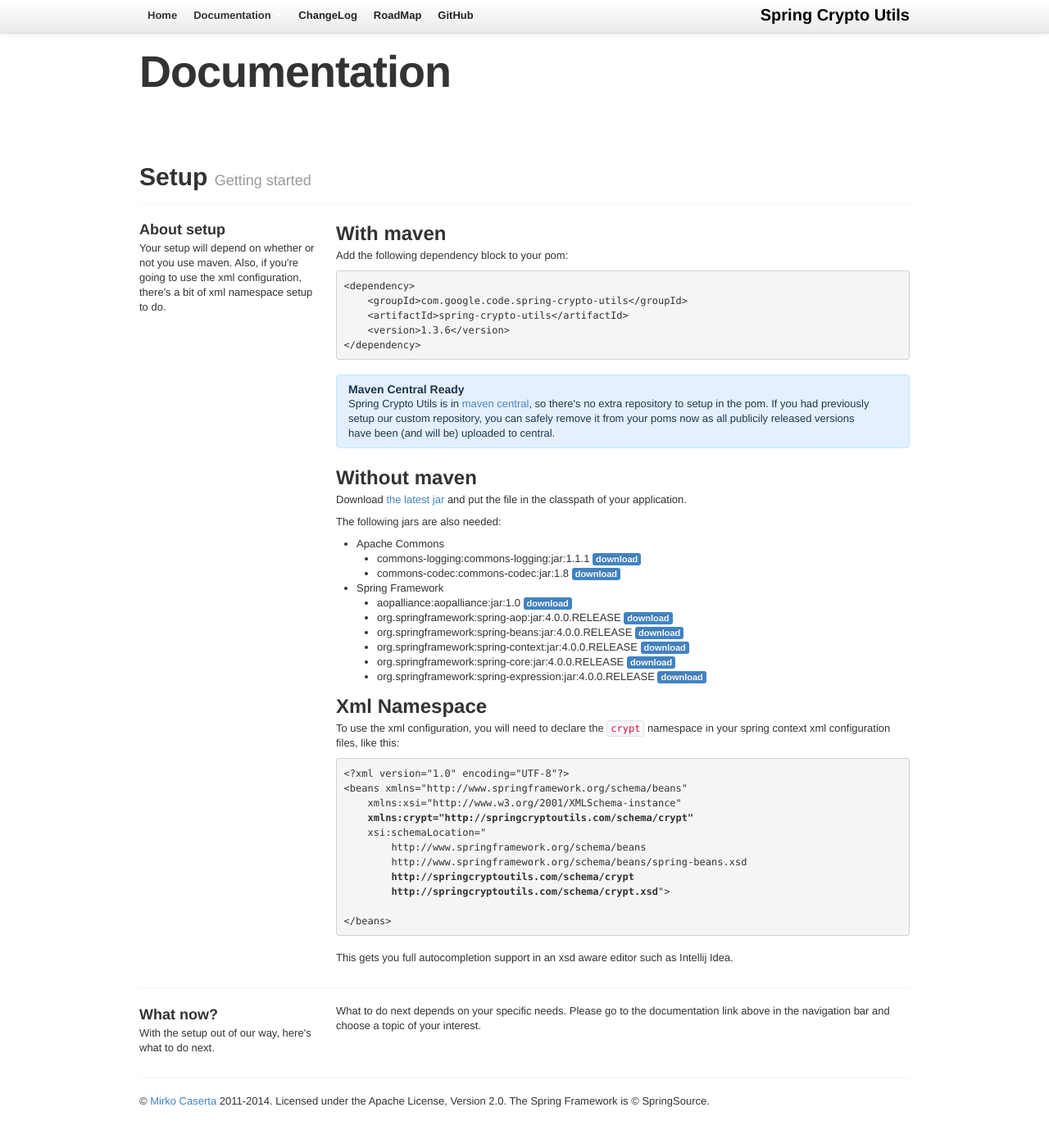
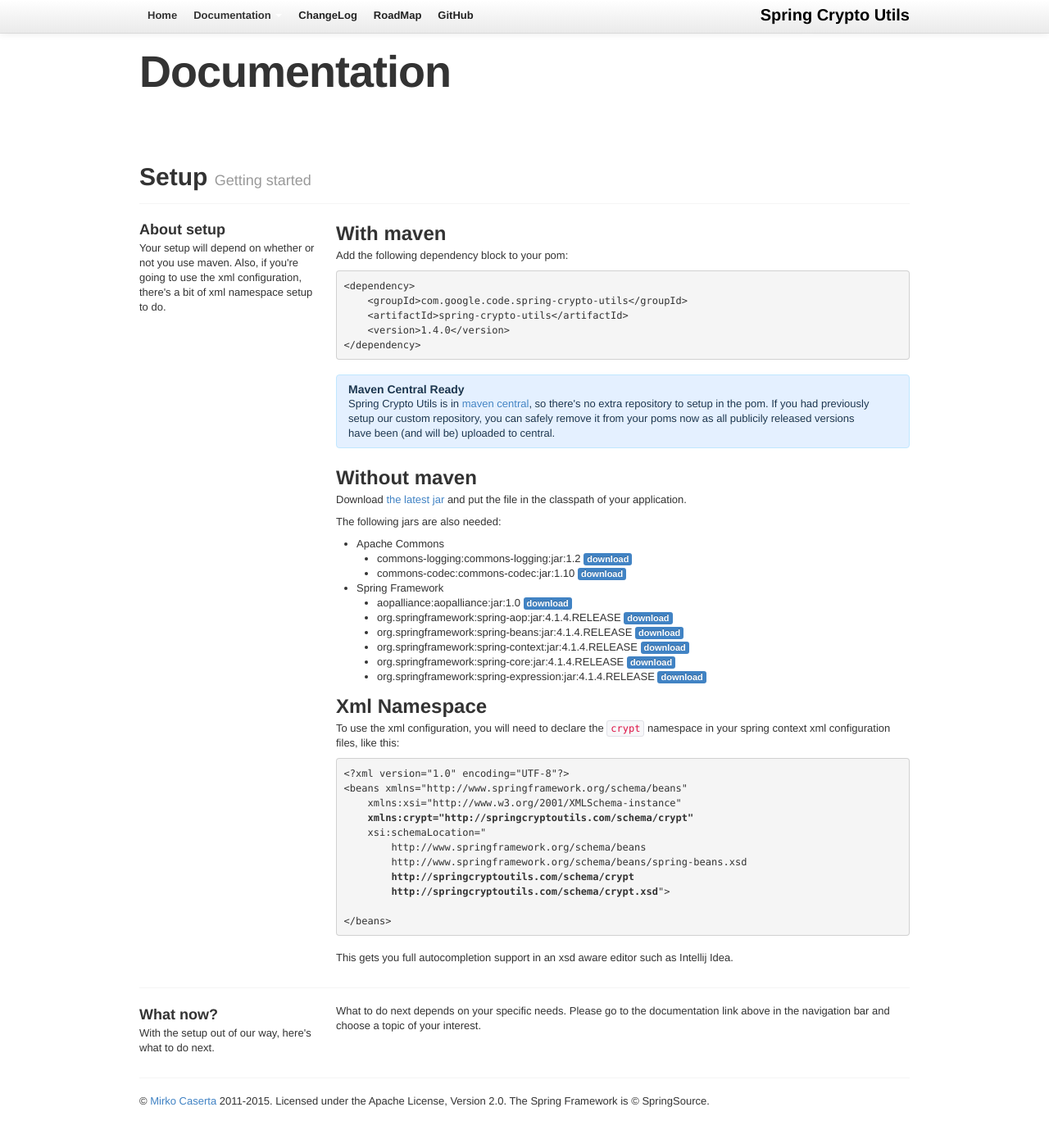
Before and after one commit to mcaserta/spring-crypto-utils, a Jekyll site: the page built from setup.html, in a window 1280 px wide and 1400 px high. Shown: the top 1390 px of the window at 82% size. Built offline with Jekyll 4.4.1, drawn with Linux system fonts in a browser that asks for light colours; Markdown is read by kramdown in place of the engine named in the settings.

```diff
--- a/_includes/footer.html
+++ b/_includes/footer.html
@@ -1,5 +1,5 @@
 <hr>
 
 <footer><p> &copy; <a href="http://mirkocaserta.com/">Mirko Caserta</a>
-2011-2014. Licensed under the Apache License, Version 2.0. The Spring
+2011-2015. Licensed under the Apache License, Version 2.0. The Spring
 Framework is &copy; SpringSource. </p></footer>
--- a/setup.html
+++ b/setup.html
@@ -25,7 +25,7 @@ navbar:
 &lt;dependency&gt;
     &lt;groupId&gt;com.google.code.spring-crypto-utils&lt;/groupId&gt;
     &lt;artifactId&gt;spring-crypto-utils&lt;/artifactId&gt;
-    &lt;version&gt;1.3.6&lt;/version&gt;
+    &lt;version&gt;1.4.0&lt;/version&gt;
 &lt;/dependency&gt;</pre>
 
         <div class="alert alert-info">
@@ -39,7 +39,7 @@ navbar:
 
         <h2>Without maven</h2>
 
-        <p>Download <a href="http://repo1.maven.org/maven2/com/google/code/spring-crypto-utils/spring-crypto-utils/1.3.6/spring-crypto-utils-1.3.6.jar">the latest jar</a>
+        <p>Download <a href="http://repo1.maven.org/maven2/com/google/code/spring-crypto-utils/spring-crypto-utils/1.4.0/spring-crypto-utils-1.4.0.jar">the latest jar</a>
             and put the file in the classpath of your application.</p>
 
         <p>The following jars are also needed:</p>
@@ -47,11 +47,11 @@ navbar:
         <ul>
             <li>Apache Commons
                 <ul>
-                    <li>commons-logging:commons-logging:jar:1.1.1
-                        <a href="http://repo1.maven.org/maven2/commons-logging/commons-logging/1.1.1/commons-logging-1.1.1.jar"><span
+                    <li>commons-logging:commons-logging:jar:1.2
+                        <a href="http://repo1.maven.org/maven2/commons-logging/commons-logging/1.2/commons-logging-1.2.jar"><span
                                 class="label label-info">download</span></a></li>
-                    <li>commons-codec:commons-codec:jar:1.8
-                        <a href="http://repo1.maven.org/maven2/commons-codec/commons-codec/1.8/commons-codec-1.8.jar"><span
+                    <li>commons-codec:commons-codec:jar:1.10
+                        <a href="http://repo1.maven.org/maven2/commons-codec/commons-codec/1.10/commons-codec-1.10.jar"><span
                                 class="label label-info">download</span></a></li>
                 </ul>
             </li>
@@ -59,19 +59,19 @@ navbar:
                 <ul>
                     <li>aopalliance:aopalliance:jar:1.0
                         <a href="http://repo1.maven.org/maven2/aopalliance/aopalliance/1.0/aopalliance-1.0.jar"><span class="label label-info">download</span></a></li>
-                    <li>org.springframework:spring-aop:jar:4.0.0.RELEASE
-                        <a href="http://repo1.maven.org/maven2/org/springframework/spring-aop/4.0.0.RELEASE/spring-aop-4.0.0.RELEASE.jar"><span class="label label-info">download</span></a></li>
-                    <li>org.springframework:spring-beans:jar:4.0.0.RELEASE
-                        <a href="http://repo1.maven.org/maven2/org/springframework/spring-beans/4.0.0.RELEASE/spring-beans-4.0.0.RELEASE.jar"><span
+                    <li>org.springframework:spring-aop:jar:4.1.4.RELEASE
+                        <a href="http://repo1.maven.org/maven2/org/springframework/spring-aop/4.1.4.RELEASE/spring-aop-4.1.4.RELEASE.jar"><span class="label label-info">download</span></a></li>
+                    <li>org.springframework:spring-beans:jar:4.1.4.RELEASE
+                        <a href="http://repo1.maven.org/maven2/org/springframework/spring-beans/4.1.4.RELEASE/spring-beans-4.1.4.RELEASE.jar"><span
                                 class="label label-info">download</span></a></li>
-                    <li>org.springframework:spring-context:jar:4.0.0.RELEASE
-                        <a href="http://repo1.maven.org/maven2/org/springframework/spring-context/4.0.0.RELEASE/spring-context-4.0.0.RELEASE.jar"><span
+                    <li>org.springframework:spring-context:jar:4.1.4.RELEASE
+                        <a href="http://repo1.maven.org/maven2/org/springframework/spring-context/4.1.4.RELEASE/spring-context-4.1.4.RELEASE.jar"><span
                                 class="label label-info">download</span></a></li>
-                    <li>org.springframework:spring-core:jar:4.0.0.RELEASE
-                        <a href="http://repo1.maven.org/maven2/org/springframework/spring-core/4.0.0.RELEASE/spring-core-4.0.0.RELEASE.jar"><span
+                    <li>org.springframework:spring-core:jar:4.1.4.RELEASE
+                        <a href="http://repo1.maven.org/maven2/org/springframework/spring-core/4.1.4.RELEASE/spring-core-4.1.4.RELEASE.jar"><span
                                 class="label label-info">download</span></a></li>
-                    <li>org.springframework:spring-expression:jar:4.0.0.RELEASE
-                        <a href="http://repo1.maven.org/maven2/org/springframework/spring-expression/4.0.0.RELEASE/spring-expression-4.0.0.RELEASE.jar"><span
+                    <li>org.springframework:spring-expression:jar:4.1.4.RELEASE
+                        <a href="http://repo1.maven.org/maven2/org/springframework/spring-expression/4.1.4.RELEASE/spring-expression-4.1.4.RELEASE.jar"><span
                                 class="label label-info">download</span></a></li>
                 </ul>
             </li>
```
Also changed, not shown: changelog.md.
